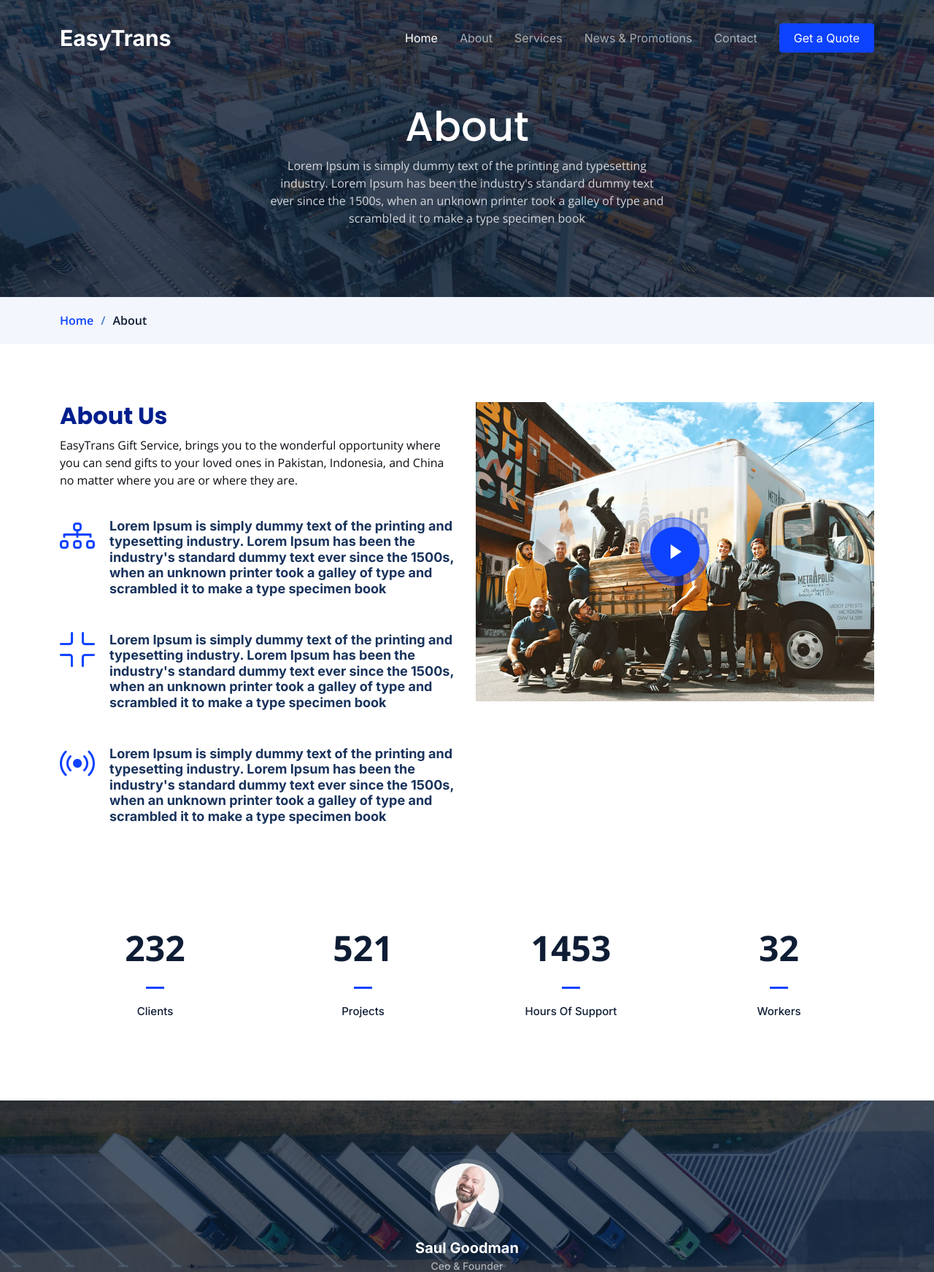
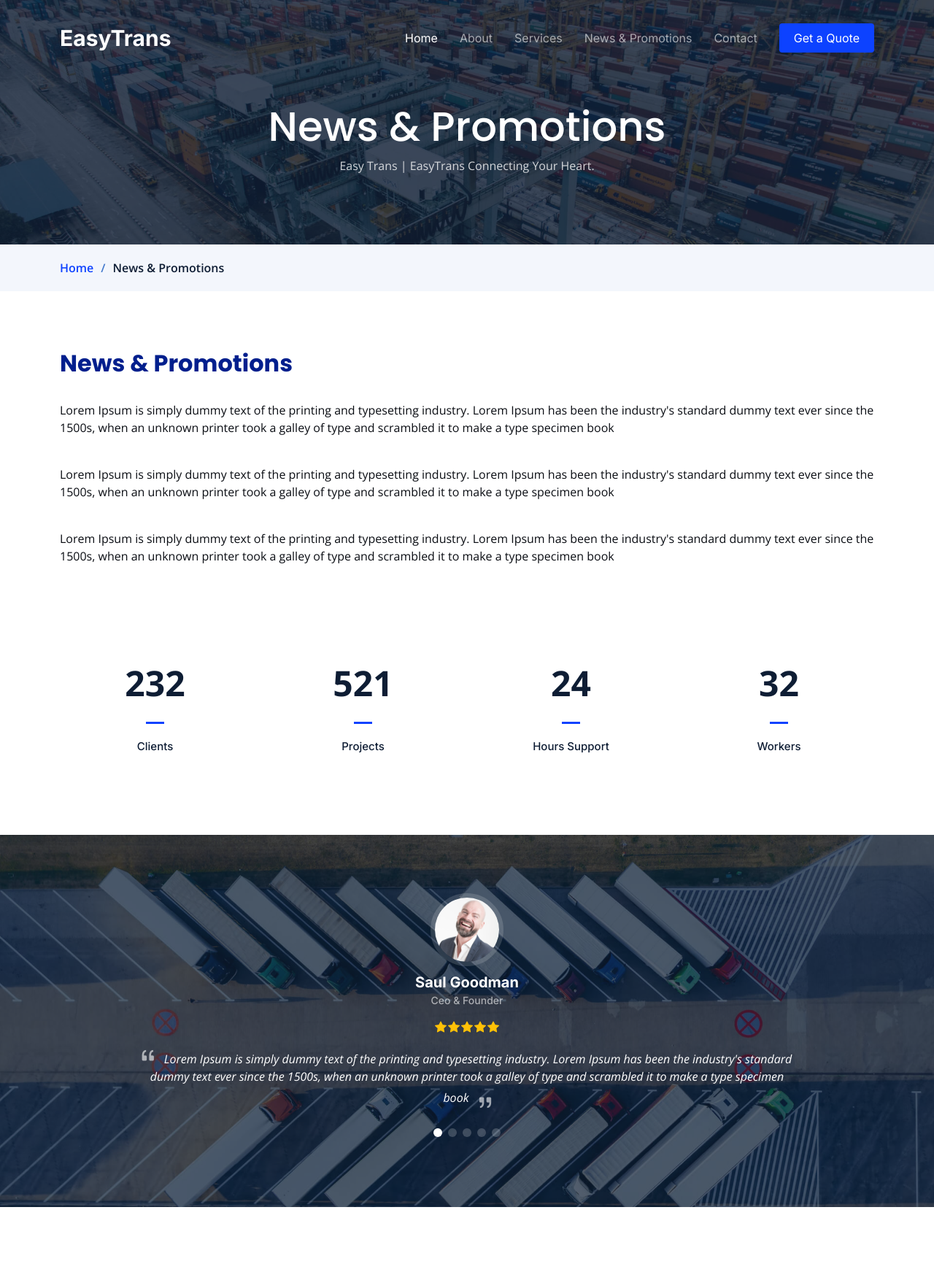
Before and after one commit to Sufiyan-Khanzada/Easttrans-Website-Dashboard, a PHP site: page /news_promotions.php in a window 1280 px wide. Shown: the top 1743 px of the page at 73% size. Run offline with PHP 8.4, Linux system fonts and the light colour scheme.

Commit message:
Advance Working

```diff
--- a/news_promotions.php
+++ b/news_promotions.php
@@ -9,8 +9,8 @@ include 'header.php';
         <div class="container position-relative">
           <div class="row d-flex justify-content-center">
             <div class="col-lg-6 text-center">
-              <h2>About</h2>
-              <p>Lorem Ipsum is simply dummy text of the printing and typesetting industry. Lorem Ipsum has been the industry's standard dummy text ever since the 1500s, when an unknown printer took a galley of type and scrambled it to make a type specimen book</p>
+              <h2>News & Promotions</h2>
+              <p>Easy Trans | EasyTrans Connecting Your Heart.</p>
             </div>
           </div>
         </div>
@@ -18,8 +18,8 @@ include 'header.php';
       <nav>
         <div class="container">
           <ol>
-            <li><a href="index.html">Home</a></li>
-            <li>About</li>
+            <li><a href="index.php">Home</a></li>
+            <li>News & Promotions</li>
           </ol>
         </div>
       </nav>
@@ -30,39 +30,23 @@ include 'header.php';
       <div class="container" data-aos="fade-up">
 
         <div class="row gy-4">
-          <div class="col-lg-6 position-relative align-self-start order-lg-last order-first">
+          <!-- <div class="col-lg-6 position-relative align-self-start order-lg-last order-first">
             <img src="assets/img/about.jpg" class="img-fluid" alt="">
             <a href="https://www.youtube.com/watch?v=LXb3EKWsInQ" class="glightbox play-btn"></a>
           </div>
-          <div class="col-lg-6 content order-last  order-lg-first">
-            <h3>About Us</h3>
-            <p>
-              EasyTrans Gift Service, brings you to the wonderful opportunity where you can
-              send gifts to your loved ones in Pakistan, Indonesia, and China no matter where
-              you are or where they are.
+           --><div class="col-lg-6 content order-last  order-lg-first">
+            <h3>News & Promotions</h3>
+                      </div>
+                     <p>
+                       Lorem Ipsum is simply dummy text of the printing and typesetting industry. Lorem Ipsum has been the industry's standard dummy text ever since the 1500s, when an unknown printer took a galley of type and scrambled it to make a type specimen book
+                     </p>
+                     <p>
+                       Lorem Ipsum is simply dummy text of the printing and typesetting industry. Lorem Ipsum has been the industry's standard dummy text ever since the 1500s, when an unknown printer took a galley of type and scrambled it to make a type specimen book
+                     </p>
+                     <p>
+                       Lorem Ipsum is simply dummy text of the printing and typesetting industry. Lorem Ipsum has been the industry's standard dummy text ever since the 1500s, when an unknown printer took a galley of type and scrambled it to make a type specimen book
+                     </p>
 
-            </p>
-            <ul>
-              <li data-aos="fade-up" data-aos-delay="100">
-                <i class="bi bi-diagram-3"></i>
-                <div>
-                  <h5>Lorem Ipsum is simply dummy text of the printing and typesetting industry. Lorem Ipsum has been the industry's standard dummy text ever since the 1500s, when an unknown printer took a galley of type and scrambled it to make a type specimen book</p>
-                </div>
-              </li>
-              <li data-aos="fade-up" data-aos-delay="200">
-                <i class="bi bi-fullscreen-exit"></i>
-                <div>
-                  <h5>Lorem Ipsum is simply dummy text of the printing and typesetting industry. Lorem Ipsum has been the industry's standard dummy text ever since the 1500s, when an unknown printer took a galley of type and scrambled it to make a type specimen book</p>
-                </div>
-              </li>
-              <li data-aos="fade-up" data-aos-delay="300">
-                <i class="bi bi-broadcast"></i>
-                <div>
-                  <h5>Lorem Ipsum is simply dummy text of the printing and typesetting industry. Lorem Ipsum has been the industry's standard dummy text ever since the 1500s, when an unknown printer took a galley of type and scrambled it to make a type specimen book</p>
-                </div>
-              </li>
-            </ul>
-          </div>
         </div>
 
       </div>
@@ -90,8 +74,8 @@ include 'header.php';
 
           <div class="col-lg-3 col-md-6">
             <div class="stats-item text-center w-100 h-100">
-              <span data-purecounter-start="0" data-purecounter-end="1453" data-purecounter-duration="1" class="purecounter"></span>
-              <p>Hours Of Support</p>
+              <span data-purecounter-start="0" data-purecounter-end="24" data-purecounter-duration="1" class="purecounter"></span>
+              <p>Hours Support</p>
             </div>
           </div><!-- End Stats Item -->
 
@@ -110,12 +94,14 @@ include 'header.php';
 
     <!-- ======= Testimonials Section ======= -->
     <section id="testimonials" class="testimonials">
+
       <div class="container">
 
         <div class="slides-1 swiper" data-aos="fade-up">
           <div class="swiper-wrapper">
 
             <div class="swiper-slide">
+
               <div class="testimonial-item">
                 <img src="assets/img/testimonials/testimonials-1.jpg" class="testimonial-img" alt="">
                 <h3>Saul Goodman</h3>
```
